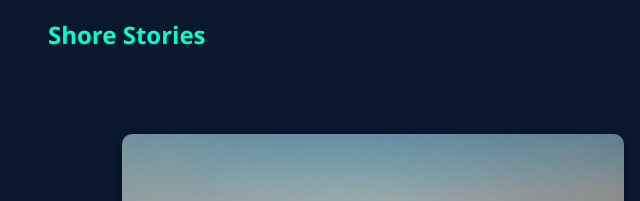
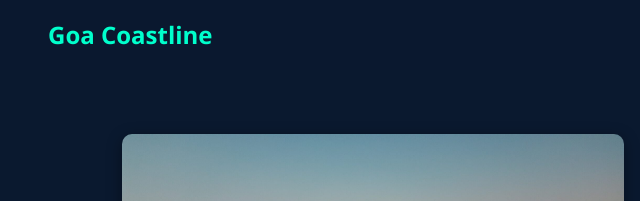
Before and after one commit to doyel06/LENOVO, a plain HTML site: page about/about.html in a window 1280 px wide. Shown: the top 201 px of the page, 0-640 px from the left. Drawn offline with Linux system fonts and the light colour scheme.

Commit message:
Revert "name"
This reverts commit 95b75ce88e98c59d60a15980b9860a27555564c4.

```diff
--- a/about/about.html
+++ b/about/about.html
@@ -3,13 +3,13 @@
 <head>
     <meta charset="UTF-8">
     <meta name="viewport" content="width=device-width, initial-scale=1.0">
-    <title>About - Shore Stories</title>
+    <title>About - Goa Coastline</title>
     <link rel="stylesheet" href="about.css">
 </head>
 <body>
 
 <nav>
-    <h1>Shore Stories</h1>
+    <h1>Goa Coastline</h1>
     <ul>
         <li><a href="../index.html">Home</a></li>
         <li><a href="../impact/impact.html">Impact</a></li>
```
Also changed, not shown: contact/contact.html (+2 -2 lines), impact/impact.html (+2 -2 lines).
